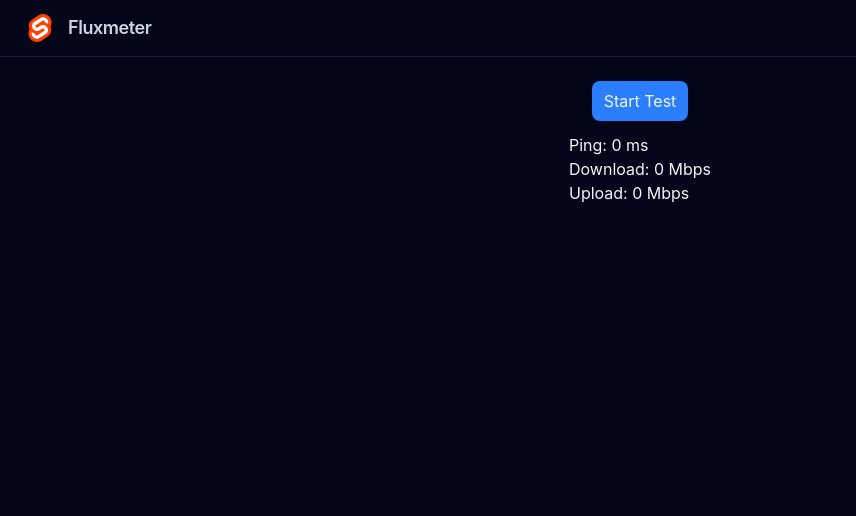
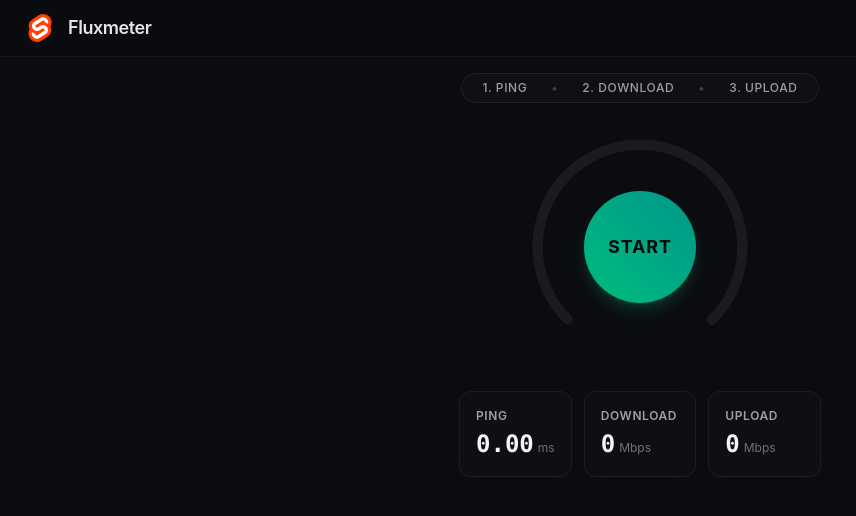
Before and after one commit to DarkCeptor44/fluxmeter, a SvelteKit app in the folder frontend/: page / in a window 1280 px wide. Shown: the top 516 px of the page, without its empty margins (0-856 px from the left). Built offline with nearby package versions, Linux system fonts and the light colour scheme.

Commit message:
style(frontend): redesign of the main page

```diff
--- a/frontend/src/app.html
+++ b/frontend/src/app.html
@@ -16,7 +16,7 @@
 	</head>
 	<body
 		data-sveltekit-preload-data="hover"
-		class="bg-slate-950 font-sans text-slate-100 antialiased"
+		class="bg-[#0B0C10] font-sans text-zinc-100 antialiased"
 	>
 		<div style="display: contents">%sveltekit.body%</div>
 	</body>
--- a/frontend/src/lib/components/NavBar.svelte
+++ b/frontend/src/lib/components/NavBar.svelte
@@ -4,17 +4,16 @@
   file, You can obtain one at http://mozilla.org/MPL/2.0/.
 -->
 
-<nav class="sticky top-0 z-50 border-b border-slate-800/80 bg-slate-950">
+<nav class="sticky top-0 z-50 border-b border-zinc-800/50 bg-[#0B0C10]/80 backdrop-blur-md">
 	<div class="mx-auto flex max-w-7xl items-center justify-between px-4 py-2 sm:px-6 sm:py-3">
 		<a href="/" class="group flex items-center gap-3">
 			<img
 				src="/favicon.svg"
 				alt="Fluxmeter Logo"
-				class="shadown-sm h-8 w-8 rounded-lg transition-transform duration-150 group-hover:scale-105 group-active:scale-97"
+				class="h-8 w-8 rounded-lg transition-transform duration-150 group-hover:scale-105 group-active:scale-97"
 			/>
-
 			<span
-				class="hidden text-lg font-semibold tracking-tight text-slate-300 transition-colors duration-150 group-hover:text-white sm:block"
+				class="hidden text-lg font-semibold tracking-tight text-zinc-200 transition-colors duration-150 group-hover:text-white sm:block"
 			>
 				Fluxmeter
 			</span>
--- /dev/null
+++ b/frontend/src/lib/types.ts
@@ -0,0 +1,5 @@
+// This Source Code Form is subject to the terms of the Mozilla Public
+// License, v. 2.0. If a copy of the MPL was not distributed with this
+// file, You can obtain one at http://mozilla.org/MPL/2.0/.
+
+export type TestStage = 'idle' | 'ping' | 'download' | 'upload' | 'complete';
--- /dev/null
+++ b/frontend/src/lib/utils.ts
@@ -0,0 +1,9 @@
+// This Source Code Form is subject to the terms of the Mozilla Public
+// License, v. 2.0. If a copy of the MPL was not distributed with this
+// file, You can obtain one at http://mozilla.org/MPL/2.0/.
+
+export function median(arr: number[]): number {
+	return arr.sort((a, b) => a - b)[Math.floor(arr.length / 2)];
+}
+
+export const sleep = (ms: number) => new Promise((resolve) => setTimeout(resolve, ms));
--- a/frontend/src/routes/+layout.svelte
+++ b/frontend/src/routes/+layout.svelte
@@ -23,6 +23,6 @@
 
 <NavBar />
 
-<main class="mx-auto w-full max-w-7xl flex-1 px-4 py-6 sm:px-6">
+<main class="mx-auto flex w-full max-w-7xl flex-1 flex-col justify-center px-4 py-2 sm:px-6">
 	{@render children()}
 </main>
--- a/frontend/src/routes/+page.svelte
+++ b/frontend/src/routes/+page.svelte
@@ -5,23 +5,45 @@
 -->
 
 <script lang="ts">
+	import type { TestStage } from '$lib/types';
 	import { onDestroy } from 'svelte';
+	import { median, sleep } from '$lib/utils';
 
 	let ping = $state(0);
 	let downloadMbps = $state(0);
 	let uploadMbps = $state(0);
-	let isTesting = $state(false);
+	let stage = $state<TestStage>('idle');
 
 	let worker: Worker | null = null;
+	let gaugeProgress = $derived.by(() => {
+		let currentSpeed = 0;
+		if (stage === 'download') currentSpeed = downloadMbps;
+		else if (stage === 'upload') currentSpeed = uploadMbps;
+		else if (stage === 'complete') currentSpeed = Math.max(downloadMbps, uploadMbps);
+
+		if (currentSpeed <= 0) return 0;
+
+		const logSpeed = Math.log10(currentSpeed + 1);
+		const maxLog = Math.log10(1001);
+		return Math.min(100, Math.round((logSpeed / maxLog) * 100));
+	});
+
+	const radius = 120;
+	const circumference = 2 * Math.PI * radius;
+	let strokeDashoffset = $derived(circumference - (gaugeProgress / 100) * (circumference * 0.75));
 
 	async function runPing() {
+		stage = 'ping';
+
 		const times: number[] = [];
 		for (let i = 0; i < 5; i++) {
 			const start = performance.now();
 			await fetch('/api/v1/ping', { cache: 'no-store' });
+
 			times.push(performance.now() - start);
 		}
-		ping = Math.round(times.reduce((a, b) => a + b, 0) / times.length);
+
+		ping = median(times);
 	}
 
 	function runWorkerTest(type: 'start_download' | 'start_upload', url: string): Promise<void> {
@@ -53,27 +75,34 @@
 	}
 
 	async function runDownload() {
+		stage = 'download';
 		const targetBytes = 50_000_000; // 50 MB
 		await runWorkerTest('start_download', `/api/v1/download?bytes=${targetBytes}`);
 	}
 
 	async function runUpload() {
+		stage = 'upload';
 		await runWorkerTest('start_upload', '/api/v1/upload');
 	}
 
 	async function startTest() {
-		isTesting = true;
 		downloadMbps = 0;
 		uploadMbps = 0;
 
 		try {
 			await runPing();
+			await sleep(1000);
+
 			await runDownload();
+			await sleep(1000);
+
 			await runUpload();
+			await sleep(500);
+
+			stage = 'complete';
 		} catch (err) {
 			console.error('Speed test failed:', err);
-		} finally {
-			isTesting = false;
+			stage = 'idle';
 		}
 	}
 
@@ -86,18 +115,110 @@
 	<title>Fluxmeter</title>
 </svelte:head>
 
-<div class="flex flex-col items-center gap-3">
-	<button
-		onclick={startTest}
-		disabled={isTesting}
-		class="active:bg-blue-450 cursor-pointer rounded-lg bg-blue-500 px-3 py-2 transition-colors duration-150 hover:bg-blue-400"
+<div class="mx-auto flex max-w-4xl flex-col items-center gap-4 px-4 py-2">
+	<div
+		class="flex items-center gap-6 rounded-full border border-zinc-800/80 bg-zinc-900/40 px-5 py-1.5 text-xs font-medium tracking-wider text-zinc-400 uppercase backdrop-blur-md"
 	>
-		{isTesting ? 'Testing...' : 'Start Test'}
-	</button>
+		<span class={stage === 'ping' ? 'font-bold text-emerald-400' : ''}>1. Ping</span>
+		<span class="text-zinc-700">•</span>
+		<span class={stage === 'download' ? 'font-bold text-emerald-400' : ''}>2. Download</span>
+		<span class="text-zinc-700">•</span>
+		<span class={stage === 'upload' ? 'font-bold text-emerald-400' : ''}>3. Upload</span>
+	</div>
 
-	<div>
-		<p>Ping: {ping} ms</p>
-		<p>Download: {downloadMbps.toFixed(0)} Mbps</p>
-		<p>Upload: {uploadMbps.toFixed(0)} Mbps</p>
+	<div class="relative flex h-64 w-64 items-center justify-center">
+		<svg class="h-full w-full -rotate-225 transform" viewBox="0 0 300 300">
+			<circle
+				cx="150"
+				cy="150"
+				r={radius}
+				fill="transparent"
+				stroke="currentColor"
+				stroke-width="12"
+				stroke-dasharray={circumference}
+				stroke-dashoffset={circumference * 0.25}
+				stroke-linecap="round"
+				class="text-zinc-800/60"
+			/>
+			<circle
+				cx="150"
+				cy="150"
+				r={radius}
+				fill="transparent"
+				stroke="url(#flux-gradient)"
+				stroke-width="14"
+				stroke-dasharray={circumference}
+				stroke-dashoffset={strokeDashoffset}
+				stroke-linecap="round"
+				class="transition-[stroke-dashoffset] duration-150 ease-out"
+			/>
+			<defs>
+				<linearGradient id="flux-gradient" x1="0%" y1="0%" x2="100%" y2="100%">
+					<stop offset="0%" stop-color="#10b981" />
+					<stop offset="100%" stop-color="#06b6d4" />
+				</linearGradient>
+			</defs>
+		</svg>
+
+		<div class="absolute flex flex-col items-center justify-center text-center">
+			{#if stage === 'idle' || stage === 'complete'}
+				<button
+					onclick={startTest}
+					class="group relative flex h-28 w-28 cursor-pointer items-center justify-center rounded-full bg-linear-to-tr from-emerald-500 to-teal-600 font-bold text-zinc-950 shadow-lg shadow-emerald-500/20 transition-all duration-200 hover:scale-105 active:scale-95"
+				>
+					<span class="text-lg tracking-wider uppercase">Start</span>
+				</button>
+			{:else}
+				<div class="flex flex-col items-center">
+					<span class="font-mono text-5xl font-extrabold tracking-tight text-zinc-100">
+						{#if stage === 'download'}
+							{downloadMbps.toFixed(0)}
+						{:else if stage === 'upload'}
+							{uploadMbps.toFixed(0)}
+						{:else}
+							--
+						{/if}
+					</span>
+					<span class="mt-1 text-xs font-semibold tracking-wider text-emerald-400 uppercase">
+						Mbps
+					</span>
+					<span class="mt-1 text-[10px] font-medium text-zinc-500 uppercase">
+						{stage}ing...
+					</span>
+				</div>
+			{/if}
+		</div>
+	</div>
+
+	<div class="grid w-full grid-cols-3 gap-3">
+		<div
+			class="flex flex-col rounded-xl border border-zinc-800/60 bg-zinc-900/30 p-4 backdrop-blur-md"
+		>
+			<span class="text-xs font-semibold tracking-wider text-zinc-400 uppercase">Ping</span>
+			<div class="mt-1 flex items-baseline gap-1">
+				<span class="font-mono text-2xl font-bold text-zinc-100">{ping.toFixed(2)}</span>
+				<span class="text-xs text-zinc-500">ms</span>
+			</div>
+		</div>
+
+		<div
+			class="flex flex-col rounded-xl border border-zinc-800/60 bg-zinc-900/30 p-4 backdrop-blur-md"
+		>
+			<span class="text-xs font-semibold tracking-wider text-zinc-400 uppercase">Download</span>
+			<div class="mt-1 flex items-baseline gap-1">
+				<span class="font-mono text-2xl font-bold text-zinc-100">{downloadMbps.toFixed(0)}</span>
+				<span class="text-xs text-zinc-500">Mbps</span>
+			</div>
+		</div>
+
+		<div
+			class="flex flex-col rounded-xl border border-zinc-800/60 bg-zinc-900/30 p-4 backdrop-blur-md"
+		>
+			<span class="text-xs font-semibold tracking-wider text-zinc-400 uppercase">Upload</span>
+			<div class="mt-1 flex items-baseline gap-1">
+				<span class="font-mono text-2xl font-bold text-zinc-100">{uploadMbps.toFixed(0)}</span>
+				<span class="text-xs text-zinc-500">Mbps</span>
+			</div>
+		</div>
 	</div>
 </div>
```
